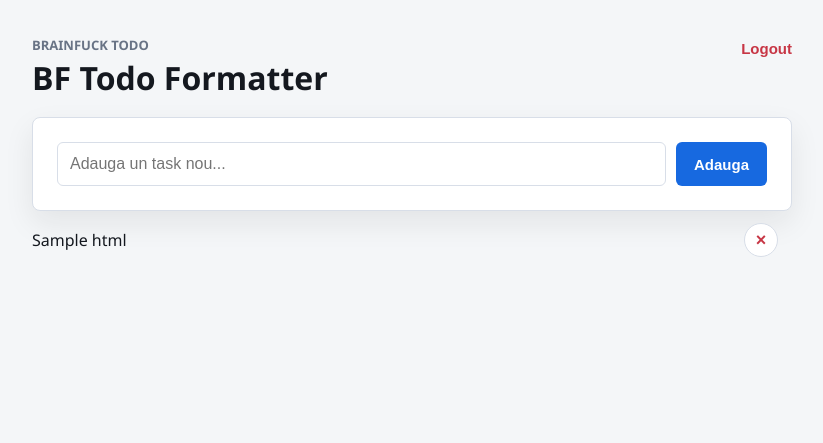
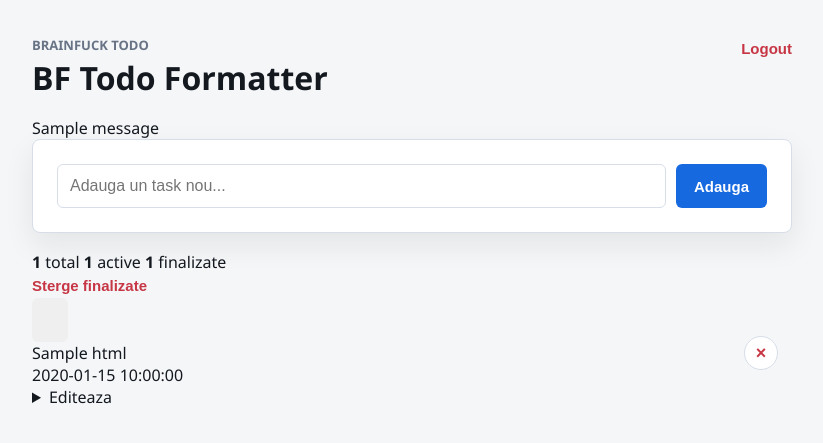
Before and after one commit to Alexandru2984/brainfuck_toDoList, a Flask app: template templates/index.html in a window 1280 px wide. Shown: the top 443 px of the page, without its empty margins (228-1051 px from the left). Run offline with Flask 3, Linux system fonts and the light colour scheme; the template is opened without the code that fills it: most values are stand-ins (such as "Sample title", 1, 10 or a date in 2020); one stand-in notice (Sample message) is shown; parts of the project's set-up code (start-up, migrations or seed data) failed here and were passed over.

Commit message:
Add task completion, editing, timestamps, and flash feedback
- Migrate the todos table with done and created_at columns (safe for
  existing databases via PRAGMA table_info checks).
- New POST routes: toggle completion, edit task text, and clear all
  completed tasks; consolidate the auth check into a login_required
  decorator and share insert/update through store_task().
- Order active tasks above completed ones and surface total/active/done
  counters in the UI.
- Render creation dates and an inline, JS-free edit form (details/summary)
  per task, plus flash messages after add/edit/delete/clear.

```diff
--- a/app.py
+++ b/app.py
@@ -6,7 +6,8 @@ import socket
 import sqlite3
 import time
 from contextlib import closing
-from datetime import timedelta
+from datetime import datetime, timedelta
+from functools import wraps
 from html import escape
 from html.parser import HTMLParser
 from pathlib import Path
@@ -15,6 +16,7 @@ from flask import (
     Flask,
     abort,
     current_app,
+    flash,
     g,
     jsonify,
     redirect,
@@ -258,6 +260,34 @@ def register_error_handlers(app):
         )
 
 
+def login_required(view):
+    @wraps(view)
+    def wrapped(*args, **kwargs):
+        if not session.get("logged_in"):
+            return redirect(url_for("login"))
+        return view(*args, **kwargs)
+
+    return wrapped
+
+
+def store_task(conn, task, todo_id=None):
+    """Validate length, escape, Brainfuck-transform, then insert or update."""
+    task = task.strip()
+    if not task:
+        return False
+    if len(task) > current_app.config["MAX_TASK_LENGTH"]:
+        abort(413)
+    encrypted_task = encrypt_with_bf(escape(task, quote=True))
+    if todo_id is None:
+        conn.execute(
+            "INSERT INTO todos (task, done, created_at) VALUES (?, 0, ?)",
+            (encrypted_task, time.time()),
+        )
+    else:
+        conn.execute("UPDATE todos SET task = ? WHERE id = ?", (encrypted_task, todo_id))
+    return True
+
+
 def register_routes(app):
     @app.route("/healthz")
     def healthz():
@@ -312,48 +342,89 @@ def register_routes(app):
         return redirect(url_for("login"))
 
     @app.route("/")
+    @login_required
     def index():
-        if not session.get("logged_in"):
-            return redirect(url_for("login"))
-
         with closing(get_db_connection()) as conn:
-            todos = conn.execute("SELECT * FROM todos ORDER BY id DESC").fetchall()
+            todos = conn.execute(
+                "SELECT id, task, done, created_at FROM todos ORDER BY done ASC, id DESC"
+            ).fetchall()
 
         formatted_todos = []
+        active_count = 0
         for todo in todos:
-            formatted_task = format_with_bf(todo["task"])
-            formatted_todos.append({"id": todo["id"], "html": formatted_task})
+            if not todo["done"]:
+                active_count += 1
+            formatted_todos.append(
+                {
+                    "id": todo["id"],
+                    "html": format_with_bf(todo["task"]),
+                    "done": bool(todo["done"]),
+                    "created_at": format_timestamp(todo["created_at"]),
+                }
+            )
 
         return render_template(
             "index.html",
             todos=formatted_todos,
+            total_count=len(formatted_todos),
+            active_count=active_count,
+            done_count=len(formatted_todos) - active_count,
             max_task_length=current_app.config["MAX_TASK_LENGTH"],
         )
 
     @app.route("/add", methods=["POST"])
+    @login_required
     def add():
-        if not session.get("logged_in"):
-            return redirect(url_for("login"))
         validate_csrf()
+        with closing(get_db_connection()) as conn, conn:
+            if store_task(conn, request.form.get("task", "")):
+                flash("Task adaugat.", "success")
+        return redirect(url_for("index"))
 
-        task = request.form.get("task")
-        if task:
-            if len(task) > current_app.config["MAX_TASK_LENGTH"]:
-                abort(413)
-            encrypted_task = encrypt_with_bf(escape(task, quote=True))
-            with closing(get_db_connection()) as conn, conn:
-                conn.execute("INSERT INTO todos (task) VALUES (?)", (encrypted_task,))
+    @app.route("/edit/<int:id>", methods=["POST"])
+    @login_required
+    def edit(id):
+        validate_csrf()
+        with closing(get_db_connection()) as conn, conn:
+            if store_task(conn, request.form.get("task", ""), todo_id=id):
+                flash("Task actualizat.", "success")
+        return redirect(url_for("index"))
+
+    @app.route("/toggle/<int:id>", methods=["POST"])
+    @login_required
+    def toggle(id):
+        validate_csrf()
+        with closing(get_db_connection()) as conn, conn:
+            conn.execute("UPDATE todos SET done = 1 - done WHERE id = ?", (id,))
         return redirect(url_for("index"))
 
     @app.route("/delete/<int:id>", methods=["POST"])
+    @login_required
     def delete(id):
-        if not session.get("logged_in"):
-            return redirect(url_for("login"))
         validate_csrf()
-
         with closing(get_db_connection()) as conn, conn:
             conn.execute("DELETE FROM todos WHERE id = ?", (id,))
+        flash("Task sters.", "success")
         return redirect(url_for("index"))
+
+    @app.route("/clear-completed", methods=["POST"])
+    @login_required
+    def clear_completed():
+        validate_csrf()
+        with closing(get_db_connection()) as conn, conn:
+            removed = conn.execute("DELETE FROM todos WHERE done = 1").rowcount
+        if removed:
+            flash(f"{removed} task-uri finalizate sterse.", "success")
+        return redirect(url_for("index"))
+
+
+def format_timestamp(value):
+    if not value:
+        return ""
+    try:
+        return datetime.fromtimestamp(value).strftime("%d %b %Y, %H:%M")
+    except (ValueError, OverflowError, OSError):
+        return ""
 
 
 def client_ip():
@@ -437,6 +508,12 @@ def init_db(db_file, timeout=5):
             """CREATE TABLE IF NOT EXISTS todos
                    (id INTEGER PRIMARY KEY AUTOINCREMENT, task TEXT NOT NULL)"""
         )
+        # Lightweight migrations for existing databases.
+        todo_columns = {row[1] for row in conn.execute("PRAGMA table_info(todos)")}
+        if "done" not in todo_columns:
+            conn.execute("ALTER TABLE todos ADD COLUMN done INTEGER NOT NULL DEFAULT 0")
+        if "created_at" not in todo_columns:
+            conn.execute("ALTER TABLE todos ADD COLUMN created_at REAL")
         conn.execute(
             """CREATE TABLE IF NOT EXISTS login_attempts
                    (id INTEGER PRIMARY KEY AUTOINCREMENT,
--- a/templates/index.html
+++ b/templates/index.html
@@ -19,6 +19,16 @@
         </form>
     </header>
 
+    {% with messages = get_flashed_messages(with_categories=true) %}
+        {% if messages %}
+            <div class="flash-stack" role="status" aria-live="polite">
+                {% for category, message in messages %}
+                    <div class="flash flash-{{ category }}">{{ message }}</div>
+                {% endfor %}
+            </div>
+        {% endif %}
+    {% endwith %}
+
     <section class="compose panel">
         <form action="{{ url_for('add') }}" method="POST" class="task-form">
             <input type="hidden" name="csrf_token" value="{{ csrf_token() }}">
@@ -27,10 +37,46 @@
         </form>
     </section>
 
+    <section class="statsbar" aria-label="Statistici">
+        <div class="stats">
+            <span class="stat"><strong>{{ total_count }}</strong> total</span>
+            <span class="stat"><strong>{{ active_count }}</strong> active</span>
+            <span class="stat"><strong>{{ done_count }}</strong> finalizate</span>
+        </div>
+        {% if done_count %}
+            <form action="{{ url_for('clear_completed') }}" method="POST">
+                <input type="hidden" name="csrf_token" value="{{ csrf_token() }}">
+                <button type="submit" class="ghost-button">Sterge finalizate</button>
+            </form>
+        {% endif %}
+    </section>
+
     <section class="task-list" aria-label="Taskuri">
         {% for todo in todos %}
-            <div class="task-wrapper">
-                {{ todo.html | safe }}
+            <div class="task-wrapper{% if todo.done %} is-done{% endif %}">
+                <form action="{{ url_for('toggle', id=todo.id) }}" method="POST" class="toggle-form">
+                    <input type="hidden" name="csrf_token" value="{{ csrf_token() }}">
+                    <button type="submit" class="toggle-btn" aria-pressed="{{ 'true' if todo.done else 'false' }}"
+                            aria-label="{{ 'Marcheaza ca activ' if todo.done else 'Marcheaza ca finalizat' }}">
+                        {%- if todo.done %}&#10003;{% endif -%}
+                    </button>
+                </form>
+
+                <div class="task-body">
+                    {{ todo.html | safe }}
+                    <div class="task-meta">
+                        {% if todo.created_at %}<span class="task-date">{{ todo.created_at }}</span>{% endif %}
+                        <details class="edit">
+                            <summary>Editeaza</summary>
+                            <form action="{{ url_for('edit', id=todo.id) }}" method="POST" class="edit-form">
+                                <input type="hidden" name="csrf_token" value="{{ csrf_token() }}">
+                                <input type="text" name="task" aria-label="Text nou" placeholder="Text nou..." required autocomplete="off" maxlength="{{ max_task_length }}">
+                                <button type="submit" class="primary-button">Salveaza</button>
+                            </form>
+                        </details>
+                    </div>
+                </div>
+
                 <form action="{{ url_for('delete', id=todo.id) }}" method="POST" class="delete-form">
                     <input type="hidden" name="csrf_token" value="{{ csrf_token() }}">
                     <button type="submit" class="delete-btn" aria-label="Sterge task">&times;</button>
```
